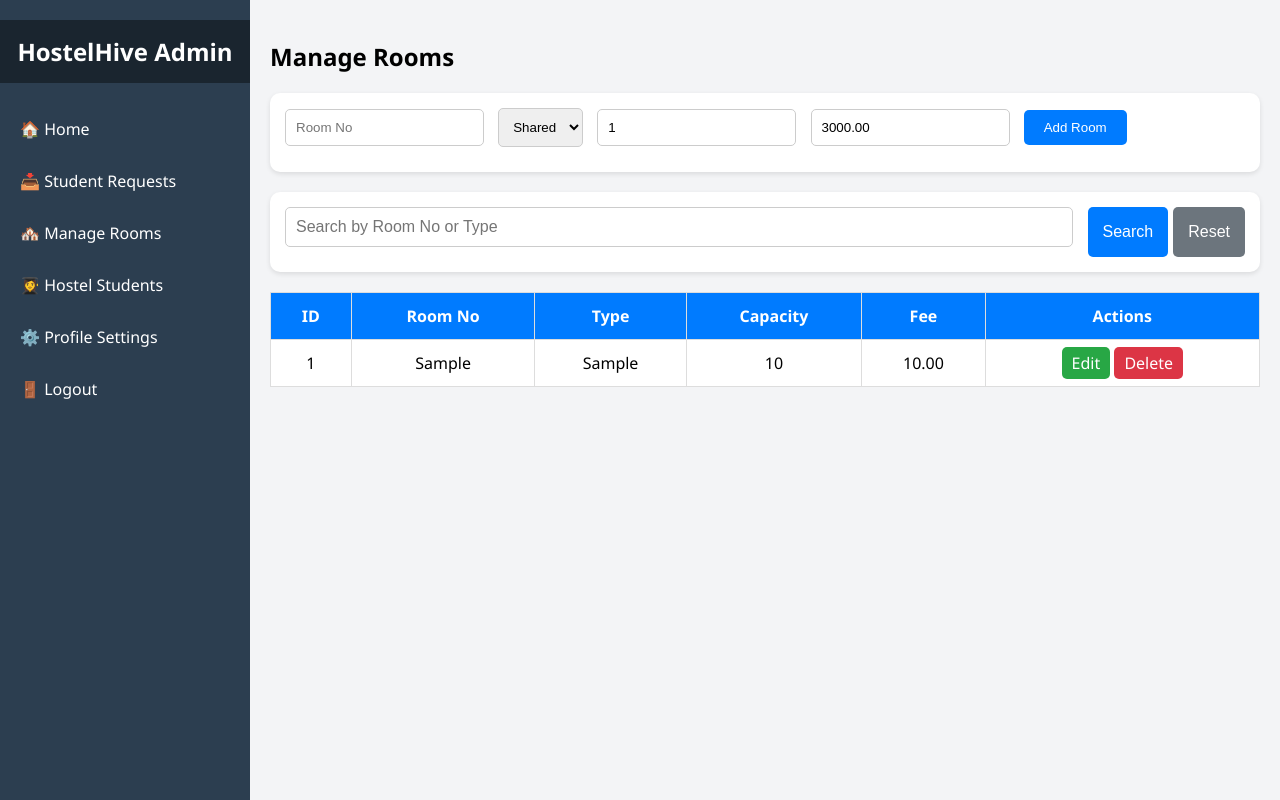
After one commit to KeLy22/HostelHive, a PHP site: page /manage_rooms.php in a window 1280 px wide. The commit adds this page. Run offline with PHP 8.4, Linux system fonts and the light colour scheme; the visitor is signed in with stand-in values (Sample User, id 1); tables that the repository leaves empty or names only in its code hold one stand-in row (values such as "Sample post").

Commit message:
backlog-5

```diff
--- /dev/null
+++ b/manage_rooms.php
@@ -0,0 +1,247 @@
+<?php
+session_start();
+require 'config.php';
+
+// Check if admin is logged in
+if (!isset($_SESSION['admin_id'])) {
+    header("Location: index.php");
+    exit;
+}
+
+// Handle delete room
+if (isset($_GET['delete'])) {
+    $del_id = intval($_GET['delete']);
+    $pdo->prepare("DELETE FROM rooms WHERE id = ?")->execute([$del_id]);
+    header("Location: manage_rooms.php");
+    exit;
+}
+
+// Handle add room
+if (isset($_POST['add_room'])) {
+    $room_no = isset($_POST['room_no']) ? trim($_POST['room_no']) : '';
+    $room_type = isset($_POST['room_type']) ? $_POST['room_type'] : 'Shared';
+    $capacity = isset($_POST['capacity']) ? intval($_POST['capacity']) : 2;
+    $fee = isset($_POST['fee']) ? floatval($_POST['fee']) : 3000.00;
+
+    if (!empty($room_no)) {
+        $stmt = $pdo->prepare("INSERT INTO rooms (room_no, room_type, capacity, fee) VALUES (?, ?, ?, ?)");
+        $stmt->execute([$room_no, $room_type, $capacity, $fee]);
+    }
+    header("Location: manage_rooms.php");
+    exit;
+}
+
+// Handle search
+$search = isset($_GET['search']) ? trim($_GET['search']) : '';
+if ($search !== '') {
+    $stmt = $pdo->prepare("SELECT * FROM rooms WHERE room_no LIKE ? OR room_type LIKE ? ORDER BY id DESC");
+    $stmt->execute(["%$search%", "%$search%"]);
+} else {
+    $stmt = $pdo->query("SELECT * FROM rooms ORDER BY id DESC");
+}
+
+$rooms = $stmt->fetchAll();
+?>
+
+<!DOCTYPE html>
+<html lang="en">
+<head>
+<meta charset="UTF-8">
+<title>Manage Rooms - HostelHive</title>
+<style>
+body {
+    margin: 0;
+    font-family: 'Segoe UI', Tahoma, Geneva, Verdana, sans-serif;
+    background-color: #f3f4f6;
+    display: flex;
+}
+
+/* Sidebar */
+.sidebar {
+    width: 250px;
+    background-color: #2c3e50;
+    color: white;
+    height: 100vh;
+    position: fixed;
+    display: flex;
+    flex-direction: column;
+}
+.sidebar h2 {
+    text-align: center;
+    background-color: #1a252f;
+    padding: 15px 0;
+}
+.sidebar a {
+    color: white;
+    text-decoration: none;
+    padding: 15px 20px;
+    display: block;
+}
+.sidebar a:hover {
+    background-color: #34495e;
+}
+
+/* Main Content */
+.main-content {
+    margin-left: 250px;
+    padding: 20px;
+    flex-grow: 1;
+}
+h2 { margin-bottom: 20px; }
+
+/* Table Styles */
+table {
+    width: 100%;
+    border-collapse: collapse;
+    background-color: white;
+}
+table th, table td {
+    padding: 12px;
+    border: 1px solid #ddd;
+    text-align: center;
+}
+table th {
+    background-color: #007bff;
+    color: white;
+}
+
+/* Form Styles */
+form {
+    margin-bottom: 20px;
+    background: white;
+    padding: 15px;
+    border-radius: 10px;
+    box-shadow: 0 2px 5px rgba(0,0,0,0.1);
+}
+form input, form select {
+    padding: 10px;
+    margin-right: 10px;
+    margin-bottom: 10px;
+    border: 1px solid #ccc;
+    border-radius: 5px;
+}
+form button {
+    padding: 10px 20px;
+    background-color: #007bff;
+    color: white;
+    border: none;
+    cursor: pointer;
+    border-radius: 5px;
+}
+form button:hover {
+    background-color: #0056b3;
+}
+
+/* Search Form */
+form.search-form {
+    margin-bottom: 20px;
+    display: flex;
+    gap: 5px;
+}
+form.search-form input {
+    flex: 1;
+    padding: 10px;
+    border: 1px solid #ccc;
+    border-radius: 5px;
+    font-size: 16px;
+    box-sizing: border-box;
+}
+form.search-form button,
+form.search-form .reset-btn {
+    padding: 10px 15px;
+    border: none;
+    border-radius: 5px;
+    font-size: 16px;
+    cursor: pointer;
+    color: white;
+}
+form.search-form button {
+    background-color: #007bff;
+}
+form.search-form button:hover {
+    background-color: #0056b3;
+}
+form.search-form .reset-btn {
+    background-color: #6c757d;
+}
+form.search-form .reset-btn:hover {
+    background-color: #5a6268;
+}
+
+/* Edit/Delete Buttons */
+a.edit, a.delete {
+    padding: 5px 10px;
+    border-radius: 5px;
+    color: white;
+    text-decoration: none;
+}
+a.edit { background-color: #28a745; }
+a.delete { background-color: #dc3545; }
+</style>
+</head>
+<body>
+
+<div class="sidebar">
+    <h2>HostelHive Admin</h2>
+    <a href="admin_dashboard.php">🏠 Home</a>
+    <a href="student_requests.php">📥 Student Requests</a>
+    <a href="manage_rooms.php">🏘️ Manage Rooms</a>
+    <a href="student_list.php">👩‍🎓 Hostel Students</a>
+    <a href="profile.php">⚙️ Profile Settings</a>
+    <a href="logout.php">🚪 Logout</a>
+</div>
+
+<div class="main-content">
+    <h2>Manage Rooms</h2>
+
+    <!-- Add Room Form -->
+    <form method="post">
+        <input type="text" name="room_no" placeholder="Room No" required>
+        <select name="room_type" required>
+            <option value="Shared">Shared</option>
+            <option value="Single">Single</option>
+            <option value="Double">Double</option>
+        </select>
+        <input type="number" name="capacity" placeholder="Capacity" value="1" required>
+        <input type="number" step="0.01" name="fee" placeholder="Fee" value="3000.00" required>
+        <button type="submit" name="add_room">Add Room</button>
+    </form>
+
+    <!-- Search Form -->
+    <form method="get" class="search-form">
+        <input type="text" name="search" placeholder="Search by Room No or Type" value="<?= htmlspecialchars($search) ?>">
+        <button type="submit">Search</button>
+        <button type="button" onclick="window.location='manage_rooms.php'" class="reset-btn">Reset</button>
+    </form>
+
+    <!-- Rooms Table -->
+    <table>
+        <tr>
+            <th>ID</th>
+            <th>Room No</th>
+            <th>Type</th>
+            <th>Capacity</th>
+            <th>Fee</th>
+            <th>Actions</th>
+        </tr>
+        <?php if($rooms): ?>
+            <?php foreach($rooms as $room): ?>
+            <tr>
+                <td><?= $room['id'] ?></td>
+                <td><?= htmlspecialchars($room['room_no']) ?></td>
+                <td><?= htmlspecialchars($room['room_type']) ?></td>
+                <td><?= $room['capacity'] ?></td>
+                <td><?= $room['fee'] ?></td>
+                <td>
+                    <a href="edit_room.php?id=<?= $room['id'] ?>" class="edit">Edit</a>
+                    <a href="manage_rooms.php?delete=<?= $room['id'] ?>" class="delete" onclick="return confirm('Are you sure to delete this room?')">Delete</a>
+                </td>
+            </tr>
+            <?php endforeach; ?>
+        <?php else: ?>
+            <tr><td colspan="6">No rooms found.</td></tr>
+        <?php endif; ?>
+    </table>
+</div>
+</body>
+</html>
```
Also changed, not shown: Hostelhive.sql (+13 -1 lines), edit_room.php (added, +123 -0 lines), my_room.php (+45 -12 lines).
